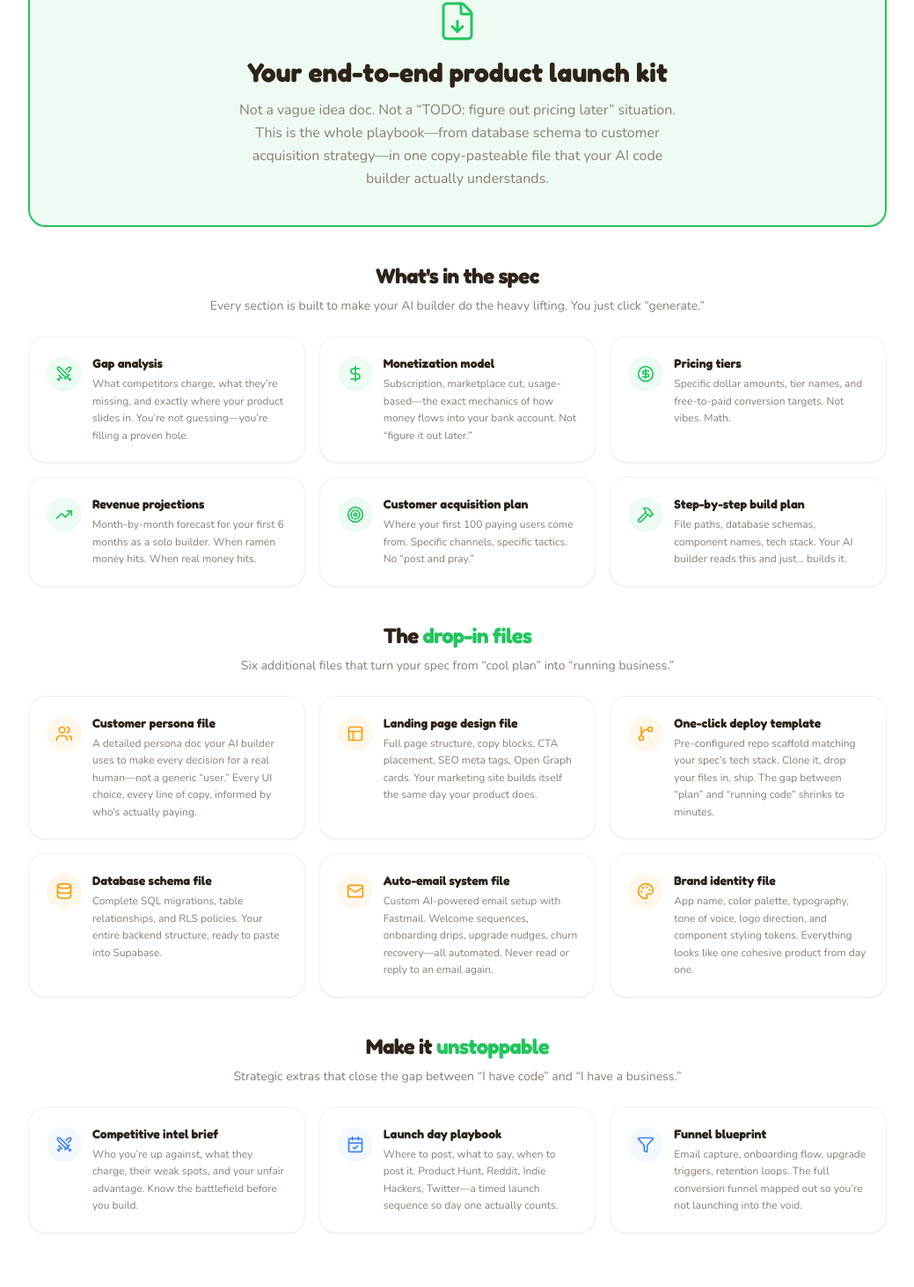
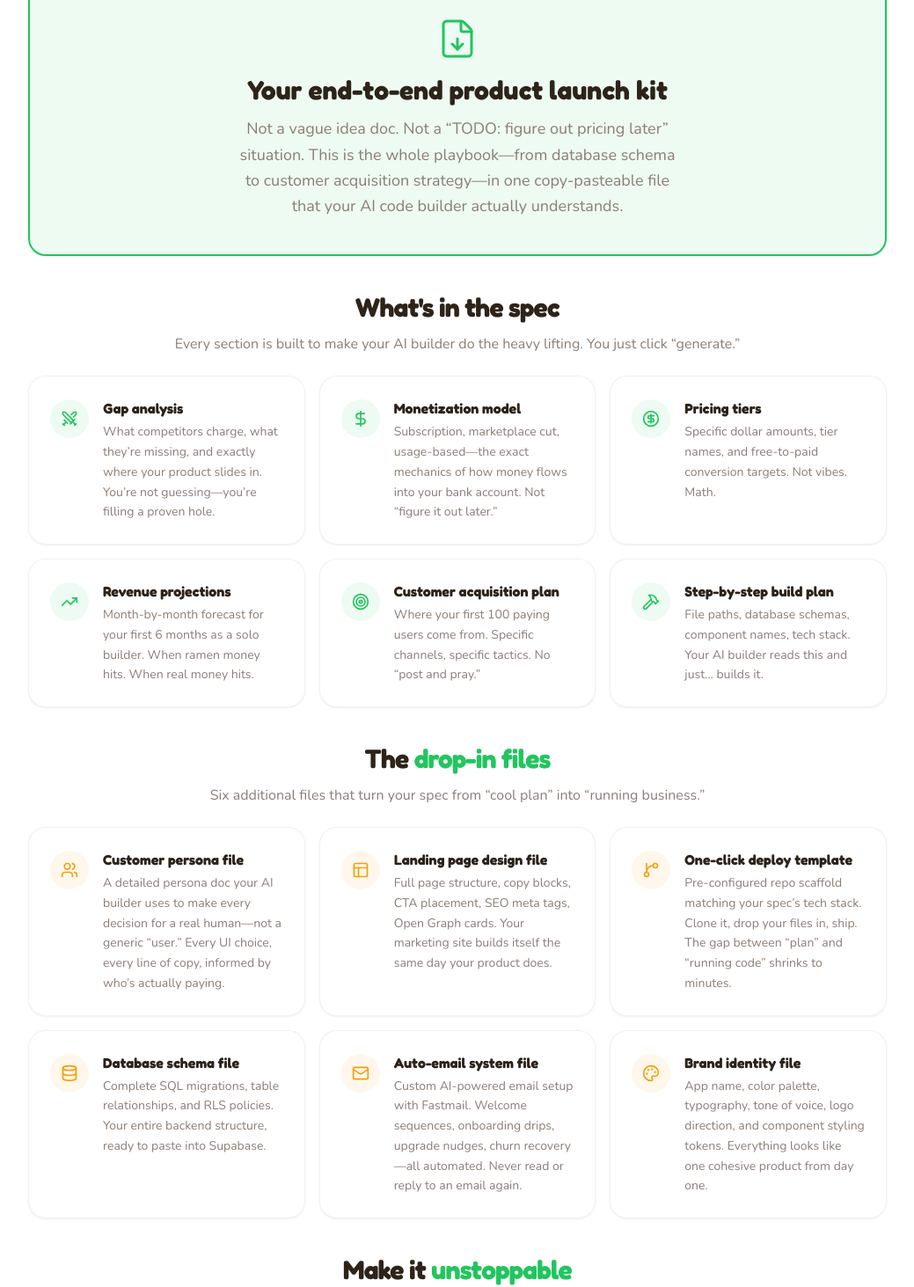
Before and after one commit to lordshua1337/cash-cow, a Next.js app: page / in a window 1280 px wide. Shown: the part 1936-3399 px from the top of the page at 88% size, without its empty margins (120-1159 px from the left). Built offline with nearby package versions, Linux system fonts and the light colour scheme.

Commit message:
fix: bump all body text to accessible sizes, no more text-xs on readable content

```diff
--- a/src/app/page.tsx
+++ b/src/app/page.tsx
@@ -133,7 +133,7 @@ export default function LandingPage() {
             >
               Discover. Customize. Build.
             </h2>
-            <p className="text-sm max-w-md mx-auto" style={{ color: 'var(--brown-muted)' }}>
+            <p className="text-base max-w-md mx-auto" style={{ color: 'var(--brown-muted)' }}>
               Four steps from &quot;what should I build?&quot; to a monetizable spec.
             </p>
           </div>
@@ -176,7 +176,7 @@ export default function LandingPage() {
                 >
                   {step.title}
                 </h3>
-                <p className="text-sm leading-relaxed" style={{ color: 'var(--brown-muted)' }}>
+                <p className="text-base leading-relaxed" style={{ color: 'var(--brown-muted)' }}>
                   {step.desc}
                 </p>
               </div>
@@ -215,7 +215,7 @@ export default function LandingPage() {
             >
               Your end-to-end product launch kit
             </h3>
-            <p className="text-sm sm:text-base max-w-lg mx-auto leading-relaxed" style={{ color: 'var(--brown-muted)' }}>
+            <p className="text-base sm:text-lg max-w-lg mx-auto leading-relaxed" style={{ color: 'var(--brown-muted)' }}>
               Not a vague idea doc. Not a &ldquo;TODO: figure out pricing later&rdquo; situation.
               This is the whole playbook&mdash;from database schema to customer acquisition strategy&mdash;in
               one copy-pasteable file that your AI code builder actually understands.
@@ -225,12 +225,12 @@ export default function LandingPage() {
           {/* Part 1: What's in the spec */}
           <div className="mb-10">
             <h3
-              className="text-xl sm:text-2xl font-black mb-2 text-center tracking-tight"
+              className="text-2xl sm:text-3xl font-black mb-3 text-center tracking-tight"
               style={{ fontFamily: 'var(--font-fredoka), sans-serif' }}
             >
               What&apos;s in the spec
             </h3>
-            <p className="text-sm text-center mb-6" style={{ color: 'var(--brown-muted)' }}>
+            <p className="text-base text-center mb-6" style={{ color: 'var(--brown-muted)' }}>
               Every section is built to make your AI builder do the heavy lifting. You just click &ldquo;generate.&rdquo;
             </p>
             <div className="grid grid-cols-1 sm:grid-cols-2 lg:grid-cols-3 gap-4">
@@ -242,22 +242,22 @@ export default function LandingPage() {
                 { icon: Target, title: 'Customer acquisition plan', desc: 'Where your first 100 paying users come from. Specific channels, specific tactics. No \u201Cpost and pray.\u201D' },
                 { icon: Hammer, title: 'Step-by-step build plan', desc: 'File paths, database schemas, component names, tech stack. Your AI builder reads this and just\u2026 builds it.' },
               ].map((item) => (
-                <div key={item.title} className="card rounded-2xl p-5">
-                  <div className="flex items-start gap-3">
+                <div key={item.title} className="card rounded-2xl p-6">
+                  <div className="flex items-start gap-4">
                     <div
-                      className="flex-shrink-0 flex items-center justify-center w-10 h-10 rounded-xl mt-0.5"
+                      className="flex-shrink-0 flex items-center justify-center w-11 h-11 rounded-xl mt-0.5"
                       style={{ background: 'var(--cash-soft)' }}
                     >
                       <item.icon size={20} style={{ color: 'var(--cash)' }} strokeWidth={2} />
                     </div>
                     <div>
                       <h3
-                        className="text-sm font-black mb-1"
+                        className="text-base font-black mb-1"
                         style={{ fontFamily: 'var(--font-fredoka), sans-serif' }}
                       >
                         {item.title}
                       </h3>
-                      <p className="text-xs leading-relaxed" style={{ color: 'var(--brown-muted)' }}>
+                      <p className="text-sm leading-relaxed" style={{ color: 'var(--brown-muted)' }}>
                         {item.desc}
                       </p>
                     </div>
@@ -270,12 +270,12 @@ export default function LandingPage() {
           {/* Part 2: The supporting files */}
           <div className="mb-10">
             <h3
-              className="text-xl sm:text-2xl font-black mb-2 text-center tracking-tight"
+              className="text-2xl sm:text-3xl font-black mb-3 text-center tracking-tight"
               style={{ fontFamily: 'var(--font-fredoka), sans-serif' }}
             >
               The <span style={{ color: 'var(--cash)' }}>drop-in files</span>
             </h3>
-            <p className="text-sm text-center mb-6" style={{ color: 'var(--brown-muted)' }}>
+            <p className="text-base text-center mb-6" style={{ color: 'var(--brown-muted)' }}>
               Six additional files that turn your spec from &ldquo;cool plan&rdquo; into &ldquo;running business.&rdquo;
             </p>
             <div className="grid grid-cols-1 sm:grid-cols-2 lg:grid-cols-3 gap-4">
@@ -287,22 +287,22 @@ export default function LandingPage() {
                 { icon: Mail, title: 'Auto-email system file', desc: 'Custom AI-powered email setup with Fastmail. Welcome sequences, onboarding drips, upgrade nudges, churn recovery\u2014all automated. Never read or reply to an email again.' },
                 { icon: Palette, title: 'Brand identity file', desc: 'App name, color palette, typography, tone of voice, logo direction, and component styling tokens. Everything looks like one cohesive product from day one.' },
               ].map((item) => (
-                <div key={item.title} className="card rounded-2xl p-5">
-                  <div className="flex items-start gap-3">
+                <div key={item.title} className="card rounded-2xl p-6">
+                  <div className="flex items-start gap-4">
                     <div
-                      className="flex-shrink-0 flex items-center justify-center w-10 h-10 rounded-xl mt-0.5"
+                      className="flex-shrink-0 flex items-center justify-center w-11 h-11 rounded-xl mt-0.5"
                       style={{ background: 'var(--gold-soft)' }}
                     >
                       <item.icon size={20} style={{ color: 'var(--gold)' }} strokeWidth={2} />
                     </div>
                     <div>
                       <h3
-                        className="text-sm font-black mb-1"
+                        className="text-base font-black mb-1"
                         style={{ fontFamily: 'var(--font-fredoka), sans-serif' }}
                       >
                         {item.title}
                       </h3>
-                      <p className="text-xs leading-relaxed" style={{ color: 'var(--brown-muted)' }}>
+                      <p className="text-sm leading-relaxed" style={{ color: 'var(--brown-muted)' }}>
                         {item.desc}
                       </p>
                     </div>
@@ -315,12 +315,12 @@ export default function LandingPage() {
           {/* Part 3: The strategic extras */}
           <div>
             <h3
-              className="text-xl sm:text-2xl font-black mb-2 text-center tracking-tight"
+              className="text-2xl sm:text-3xl font-black mb-3 text-center tracking-tight"
               style={{ fontFamily: 'var(--font-fredoka), sans-serif' }}
             >
               Make it <span style={{ color: 'var(--cash)' }}>unstoppable</span>
             </h3>
-            <p className="text-sm text-center mb-6" style={{ color: 'var(--brown-muted)' }}>
+            <p className="text-base text-center mb-6" style={{ color: 'var(--brown-muted)' }}>
               Strategic extras that close the gap between &ldquo;I have code&rdquo; and &ldquo;I have a business.&rdquo;
             </p>
             <div className="grid grid-cols-1 sm:grid-cols-3 gap-4">
@@ -329,22 +329,22 @@ export default function LandingPage() {
                 { icon: CalendarCheck, title: 'Launch day playbook', desc: 'Where to post, what to say, when to post it. Product Hunt, Reddit, Indie Hackers, Twitter\u2014a timed launch sequence so day one actually counts.' },
                 { icon: Filter, title: 'Funnel blueprint', desc: 'Email capture, onboarding flow, upgrade triggers, retention loops. The full conversion funnel mapped out so you\u2019re not launching into the void.' },
               ].map((item) => (
-                <div key={item.title} className="card rounded-2xl p-5">
-                  <div className="flex items-start gap-3">
+                <div key={item.title} className="card rounded-2xl p-6">
+                  <div className="flex items-start gap-4">
                     <div
-                      className="flex-shrink-0 flex items-center justify-center w-10 h-10 rounded-xl mt-0.5"
+                      className="flex-shrink-0 flex items-center justify-center w-11 h-11 rounded-xl mt-0.5"
                       style={{ background: 'var(--blue-soft)' }}
                     >
                       <item.icon size={20} style={{ color: 'var(--blue)' }} strokeWidth={2} />
                     </div>
                     <div>
                       <h3
-                        className="text-sm font-black mb-1"
+                        className="text-base font-black mb-1"
                         style={{ fontFamily: 'var(--font-fredoka), sans-serif' }}
                       >
                         {item.title}
                       </h3>
-                      <p className="text-xs leading-relaxed" style={{ color: 'var(--brown-muted)' }}>
+                      <p className="text-sm leading-relaxed" style={{ color: 'var(--brown-muted)' }}>
                         {item.desc}
                       </p>
                     </div>
@@ -368,7 +368,7 @@ export default function LandingPage() {
               <br />
               A <span style={{ color: 'var(--cash)' }}>real build plan.</span>
             </h2>
-            <p className="text-sm max-w-xl mx-auto" style={{ color: 'var(--brown-muted)' }}>
+            <p className="text-base max-w-xl mx-auto" style={{ color: 'var(--brown-muted)' }}>
               12 sections including pricing, revenue timeline, and customer acquisition.
               File paths, schemas, and step-by-step instructions.
             </p>
@@ -426,14 +426,14 @@ export default function LandingPage() {
               </div>
               <div className="flex items-center gap-2 pt-2 flex-wrap">
                 <span
-                  className="inline-flex items-center gap-1.5 px-4 py-2 rounded-xl text-xs font-bold"
+                  className="inline-flex items-center gap-1.5 px-4 py-2 rounded-xl text-sm font-bold"
                   style={{ background: 'var(--cash)', color: '#fff' }}
                 >
                   <RefreshCw size={12} />
                   Click any section to remix
                 </span>
                 <span
-                  className="inline-flex items-center gap-1.5 px-4 py-2 rounded-xl text-xs font-bold"
+                  className="inline-flex items-center gap-1.5 px-4 py-2 rounded-xl text-sm font-bold"
                   style={{ background: 'var(--cream-dark)', color: 'var(--brown-muted)' }}
                 >
                   <Copy size={12} />
@@ -456,7 +456,7 @@ export default function LandingPage() {
             <br />
             <span style={{ color: 'var(--cash)' }}>Start building.</span>
           </h2>
-          <p className="text-sm mb-8 max-w-md mx-auto" style={{ color: 'var(--brown-muted)' }}>
+          <p className="text-base mb-8 max-w-md mx-auto" style={{ color: 'var(--brown-muted)' }}>
             Every spec includes pricing, revenue projections, and a customer acquisition plan.
             Your weekend project starts right now.
           </p>
```
